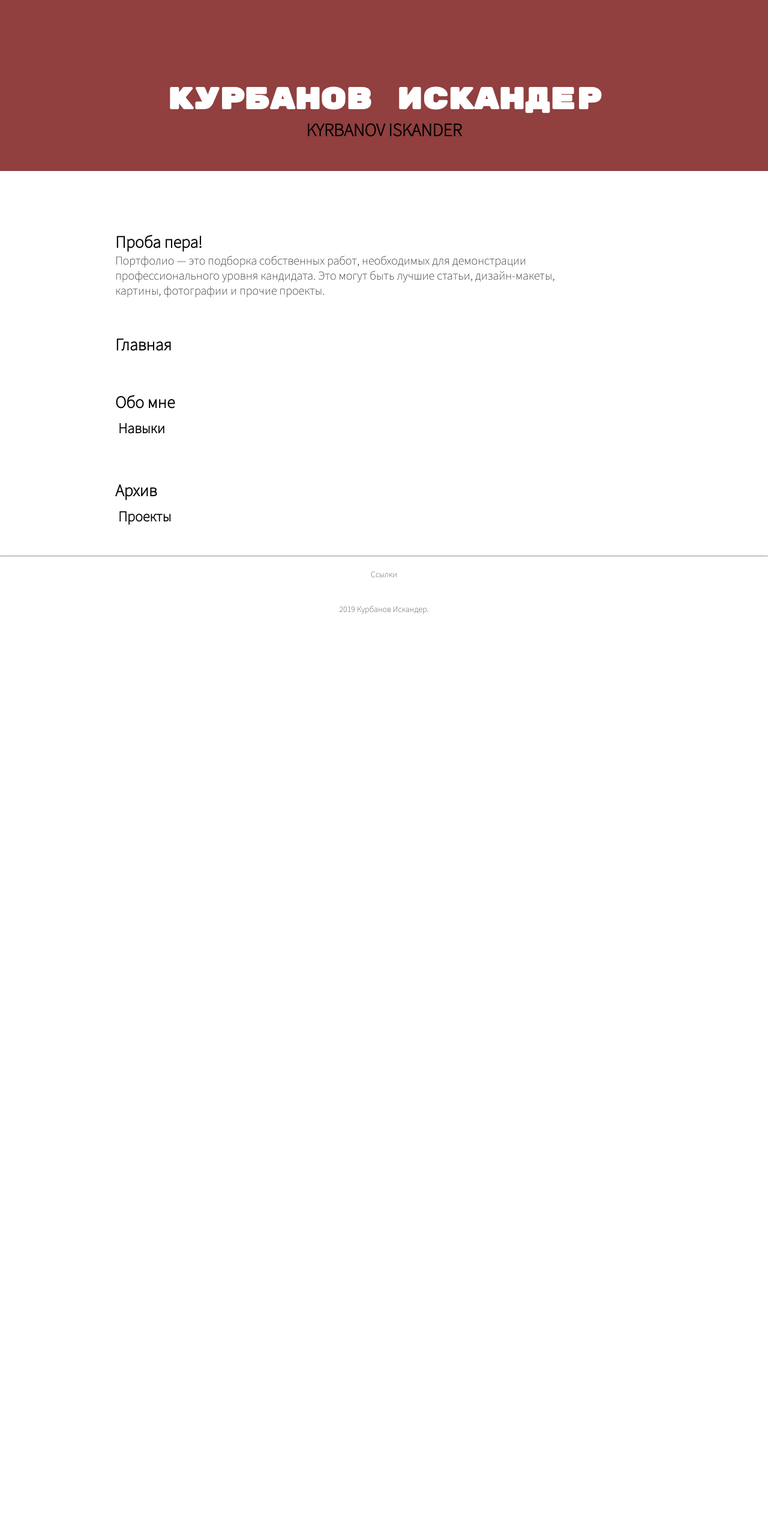
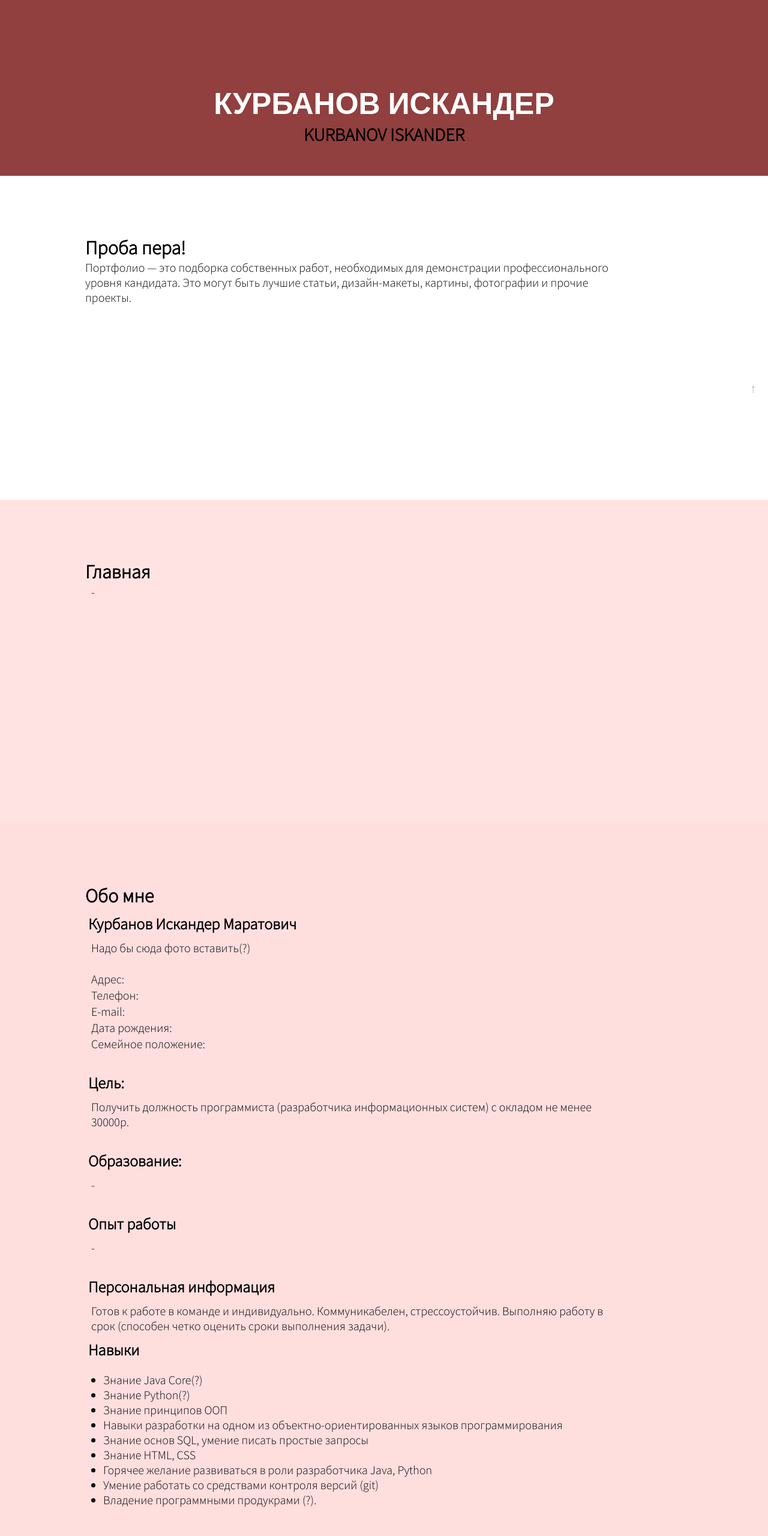
Before and after one commit to IskanderKurbanov/iskanderkurbanov.github.io, a plain HTML site: page index.html in a window 1280 px wide. Shown: the part 120-2680 px from the top of the page at 60% size. Before the commit the page ends 1164 px from the top, so only its background shows below. Drawn offline with nearby package versions, Linux system fonts and the light colour scheme.

Commit message:
min commit
link for friend

```diff
--- a/css/style.css
+++ b/css/style.css
@@ -1,9 +1,10 @@
 *{padding: 0px; margin: 0px;font-size: 20px;}
 
-body{ background:; font-family: 'Rubik Mono One', sans-serif;}
+body{ background:;font-family: 'Open Sans', sans-serif;}
 
-h1{font-size: 28px}
-h2{font-size: 24px;}
+h1{font-size: 32px}
+h2{font-size: 26px;}
+h3{font-size: 24px;}
 h3{font-size: 20px;font-weight: 200;}
 
 
@@ -16,7 +17,7 @@ header{
 
 header nav{background: #913f3f;}
 
-header h1{font-size: 50px; padding: 0px;margin: 0px;text-transform: lowercase;}
+header h1{font-size: 50px; padding: 0px;margin: 0px;text-transform: uppercase;}
 header h2{font-size: 30px; color: black;font-family: 'Source Sans Pro', sans-serif;text-transform: uppercase;}
 
 header ul{
@@ -25,6 +26,7 @@ header ul{
 }
 
 header li{
+	list-style:none;
 	display: inline;
 }
 
@@ -48,19 +50,21 @@ main{
 }
 
 main h2{padding: 10px 5px;}
+main h3{padding: 1px 10px;}
 
 main ul{
 	padding: 10px 20px;
 }
 
 .mainContainer{
-	width: 70%;
 	padding: 40px 0px;
-	margin: 0px auto;
 }
 
 .mainBlock{
+	width: 70%;
 	padding: 60px 100px 0px 0px;
+	margin: 0px auto;
+	min-height: 400px;
 }
 
 /* Footer */
@@ -68,6 +72,16 @@ main ul{
 footer{
 	color: #2e2020;
 	font-family: 'Source Sans Pro', sans-serif;
+}
+
+footer a{
+	color: #2e2020;
+	font-family: 'Source Sans Pro', sans-serif;
+	font-size: 14px;
+}
+
+footer li{
+	display: inline;
 }
 
 .footerBox{
@@ -85,3 +99,22 @@ footer{
 	font-size: 14px;
 	padding: 20px;
 }
+
+
+
+
+
+
+#scrollToTop {
+      position: fixed;
+      bottom: 20px;
+      right: 20px;
+      font-weight: bold;
+      cursor: pointer;
+      opacity: 0.3;
+      transition: all 0.5s ease-in;
+}
+
+#scrollToTop:hover {
+	opacity: 1;
+}
--- a/index.html
+++ b/index.html
@@ -1,9 +1,11 @@
 <!DOCTYPE html>
 <html>
 <head>
-	<title>Portfolio</title>
+	<title>Kurbanov Iskander|Portfolio</title>
+	<link rel="shortcut icon" href="img/k.png" type="image/png">
+	<meta name="viewport" content="width=device-width, initial-scale=0.9, user-scalable=no">
 	<link rel="stylesheet" type="text/css" href="css/style.css">
-	<link href="https://fonts.googleapis.com/css?family=Rubik+Mono+One|Source+Sans+Pro:200&display=swap" rel="stylesheet">
+	<link href="https://fonts.googleapis.com/css?family=Open+Sans:700|Source+Sans+Pro:300&display=swap" rel="stylesheet">
 
 	<script type="text/javascript" src="https://ajax.googleapis.com/ajax/libs/jquery/1.10.1/jquery.min.js"></script>
 	<script type="text/javascript" src="js/scroll.js"></script>
@@ -12,50 +14,79 @@
 	<header>
 		<nav id="menu">
 			<ul>
-				<li><a href="#Main">Главная</a></li>
-				<li><a href="#yak2">Обо мне</a></li>
-				<li><a href="#yak3">Архив</a></li>
+				<li><a href="#Main">Главная</a></li><li><a href="#yak2">Обо мне</a></li><li><a href="#yak3">Архив</a></li>
 			</ul>
 		</nav>
 
 		<div class="logoDiv" id="yak4">
 			<h1>Курбанов Искандер</h1>
-			<h2>Kyrbanov Iskander</h2>
+			<h2>Kurbanov Iskander</h2>
 		</div>
 	</header>
 
 	<main>
-		<div class="mainContainer">
+		<div class="mainContainer" style="background:;">
 			<div class="mainBlock">
 				<h1>Проба пера!</h1>
 				<p>Портфолио — это подборка собственных работ, необходимых для демонстрации профессионального уровня кандидата. Это могут быть лучшие статьи, дизайн-макеты, картины, фотографии и прочие проекты.</p>
 			</div>
-
+		</div>
+		<div class="mainContainer" style="background: #ffe3e3;">
 			<div class="mainBlock" id="Main">
 				<h1>Главная</h1>
-				<p></p>
+				<p>
+					<h3>-</h3>
+				</p>
 			</div>
-
+		</div>
+		<div class="mainContainer" style="background: #ffdede;">
 			<div class="mainBlock" id="yak2">
 				<h1>Обо мне</h1>
+				<p>
+				<h2>Курбанов Искандер Маратович</h2>
+				<h3>Надо бы сюда фото вставить(?)</h3>
+					<br>
+					<h3>Адрес: </h3>
+					<h3>Телефон: </h3>
+					<h3>E-mail: </h3>
+					<h3>Дата рождения: </h3>
+					<h3>Семейное положение: </h3>
+					<br>
+				<h2>Цель:</h2>
+					<h3>Получить должность программиста (разработчика информационных систем) с окладом не менее 30000р.</h3>
+					<br>
+				<h2>Образование: </h2>
+					<h3>-</h3>
+					<br>
+				<h2>Опыт работы</h2>
+					<h3>-</h3>
+					<br>
+				<h2>Персональная информация</h2>
+					<h3>Готов к работе в команде и индивидуально. Коммуникабелен, стрессоустойчив. Выполняю работу в срок (способен четко оценить сроки выполнения задачи).</h3>
+				</p>
 				<h2>Навыки</h2>
-				<!--<h3>
+				<h3>
 				<ul>
-					<li>Знание Java Core</li>
+					<li>Знание Java Core(?)</li>
+					<li>Знание Python(?)</li>
 					<li>Знание принципов ООП</li>
 					<li>Навыки разработки на одном из объектно-ориентированных языков программирования</li>
 					<li>Знание основ SQL, умение писать простые запросы</li>
 					<li>Знание HTML, CSS</li>
-					<li>Горячее желание развиваться в роли разработчика Java</li>
+					<li>Горячее желание развиваться в роли разработчика Java, Python</li>
 					<li>Умение работать со средствами контроля версий (git)</li>
-				</ul>-->
+					<li>Владение программными продукрами (?).</li>
+				</ul>
 				</h3>
 			</div>
-
+		</div>
+		<div class="mainContainer" style="background: #ffd9d9;">
 			<div class="mainBlock" id="yak3">
 				<h1>Архив</h1>
 				<h2>Проекты</h2>
+				<h3>-</h3>
 			</div>
+
 		</div>
 
 	</main>
@@ -63,14 +94,19 @@
 	<footer>
 		<div class="footerBox">
 			<div class="footerLinkDiv">
-				Ссылки
+				<ul>
+					<li><a href="https://github.com/IskanderKurbanov/">Github</a></li>
+				</ul>
 			</div>
 			<div class="footerCopyDiv">
 				2019 Курбанов Искандер.
 			</div>
 
 		</div>
+
 	</footer>
+	<div id="scrollToTop" onclick="goUp();">↑</div>
 	<script type="text/javascript" src="https://ajax.googleapis.com/ajax/libs/jquery/1.10.1/jquery.min.js"></script>
+	<script type="text/javascript" src="js/topBt.js"></script>
 </body>
 </html>
--- /dev/null
+++ b/js/topBt.js
@@ -0,0 +1,14 @@
+var timeOut;
+function goUp() {
+   var top = Math.max(document.body.scrollTop,document.documentElement.scrollTop);
+   if(top > 0) {
+      window.scrollBy(0,-100);
+      timeOut = setTimeout('goUp()',20);
+   } else clearTimeout(timeOut);
+}
+window.onscroll = function() {
+   var scrollElem = document.getElementById("scrollToTop");
+   if (document.body.scrollTop > document.documentElement.clientHeight) {
+      scrollElem.style.opacity = "1";
+   }
+}
```
Also changed, not shown: img/k.png (added).
